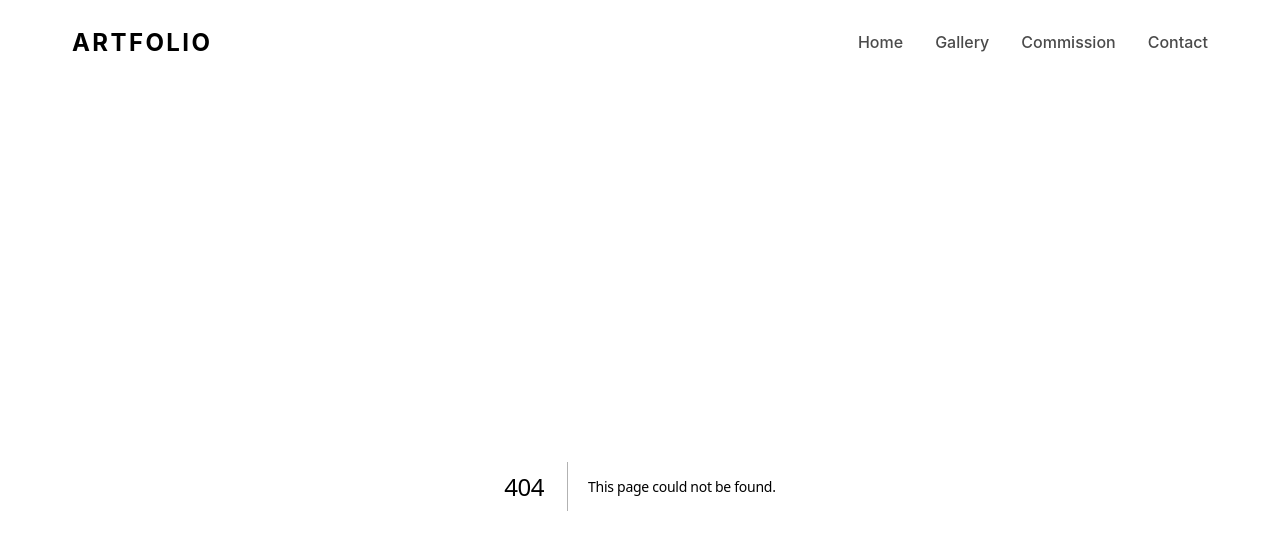
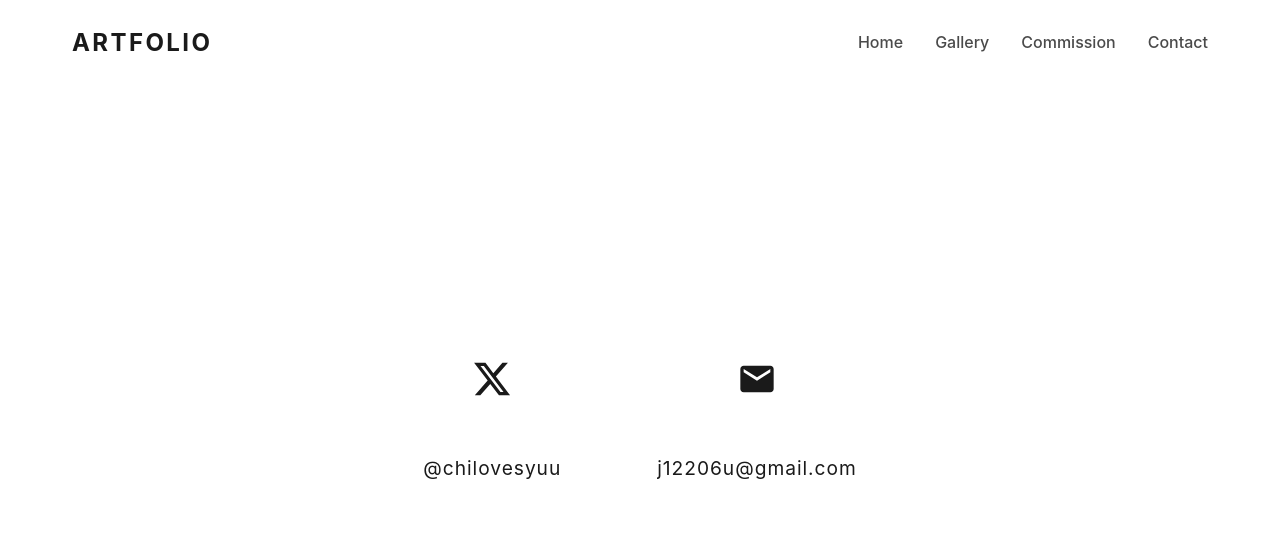
Before and after one commit to necesario0/Artfolio, a Next.js app: page /contact in a window 1280 px wide. Before the commit this address had no page. Shown: the top 550 px of the page. Built offline with nearby package versions, Linux system fonts and the light colour scheme.

Commit message:
Implement minimalist Contact page with X and Gmail icons

```diff
--- /dev/null
+++ b/src/app/contact/page.module.css
@@ -0,0 +1,66 @@
+.container {
+  display: flex;
+  flex-direction: column;
+  align-items: center;
+  justify-content: center;
+  min-height: 80vh;
+  padding: 2rem;
+  gap: 4rem;
+}
+
+.contactGrid {
+  display: flex;
+  gap: 6rem;
+  align-items: center;
+  justify-content: center;
+  flex-wrap: wrap;
+}
+
+.contactItem {
+  display: flex;
+  flex-direction: column;
+  align-items: center;
+  gap: 1.5rem;
+  text-decoration: none;
+  color: var(--foreground);
+  transition: transform 0.3s ease;
+}
+
+.contactItem:hover {
+  transform: translateY(-10px);
+}
+
+.iconWrapper {
+  width: 100px;
+  height: 100px;
+  display: flex;
+  align-items: center;
+  justify-content: center;
+  border: 2px solid var(--foreground);
+  border-radius: 50%; /* Circle like the wireframe */
+  padding: 20px;
+  transition: all 0.3s ease;
+}
+
+.hexagon {
+  border-radius: 0;
+  clip-path: polygon(25% 0%, 75% 0%, 100% 50%, 75% 100%, 25% 100%, 0% 50%);
+}
+
+.contactItem:hover .iconWrapper {
+  background-color: var(--foreground);
+  color: var(--background);
+}
+
+.handle {
+  font-family: var(--font-serif);
+  font-size: 1.2rem;
+  letter-spacing: 0.05em;
+}
+
+@media (max-width: 768px) {
+  .contactGrid {
+    gap: 3rem;
+    flex-direction: column;
+  }
+}
--- /dev/null
+++ b/src/app/contact/page.tsx
@@ -0,0 +1,37 @@
+import styles from './page.module.css';
+
+export default function ContactPage() {
+  return (
+    <div className={styles.container}>
+      <div className={styles.contactGrid}>
+        {/* X (Twitter) */}
+        <a
+          href="https://x.com/chilovesyuu"
+          target="_blank"
+          rel="noopener noreferrer"
+          className={styles.contactItem}
+        >
+          <div className={styles.iconWrapper}>
+            <svg viewBox="0 0 24 24" fill="currentColor" width="40" height="40">
+              <path d="M18.244 2.25h3.308l-7.227 8.26 8.502 11.24H16.17l-5.214-6.817L4.99 21.75H1.68l7.73-8.835L1.254 2.25H8.08l4.713 6.231zm-1.161 17.52h1.833L7.084 4.126H5.117z" />
+            </svg>
+          </div>
+          <span className={styles.handle}>@chilovesyuu</span>
+        </a>
+
+        {/* Gmail */}
+        <a
+          href="mailto:j12206u@gmail.com"
+          className={styles.contactItem}
+        >
+          <div className={`${styles.iconWrapper} ${styles.hexagon}`}>
+            <svg viewBox="0 0 24 24" fill="currentColor" width="40" height="40">
+              <path d="M20 4H4c-1.1 0-1.99.9-1.99 2L2 18c0 1.1.9 2 2 2h16c1.1 0 2-.9 2-2V6c0-1.1-.9-2-2-2zm0 4l-8 5-8-5V6l8 5 8-5v2z" />
+            </svg>
+          </div>
+          <span className={styles.handle}>j12206u@gmail.com</span>
+        </a>
+      </div>
+    </div>
+  );
+}
```
Also changed, not shown: src/app/commission/page.tsx (+5 -3 lines), public/paypal-logo.png (added).
